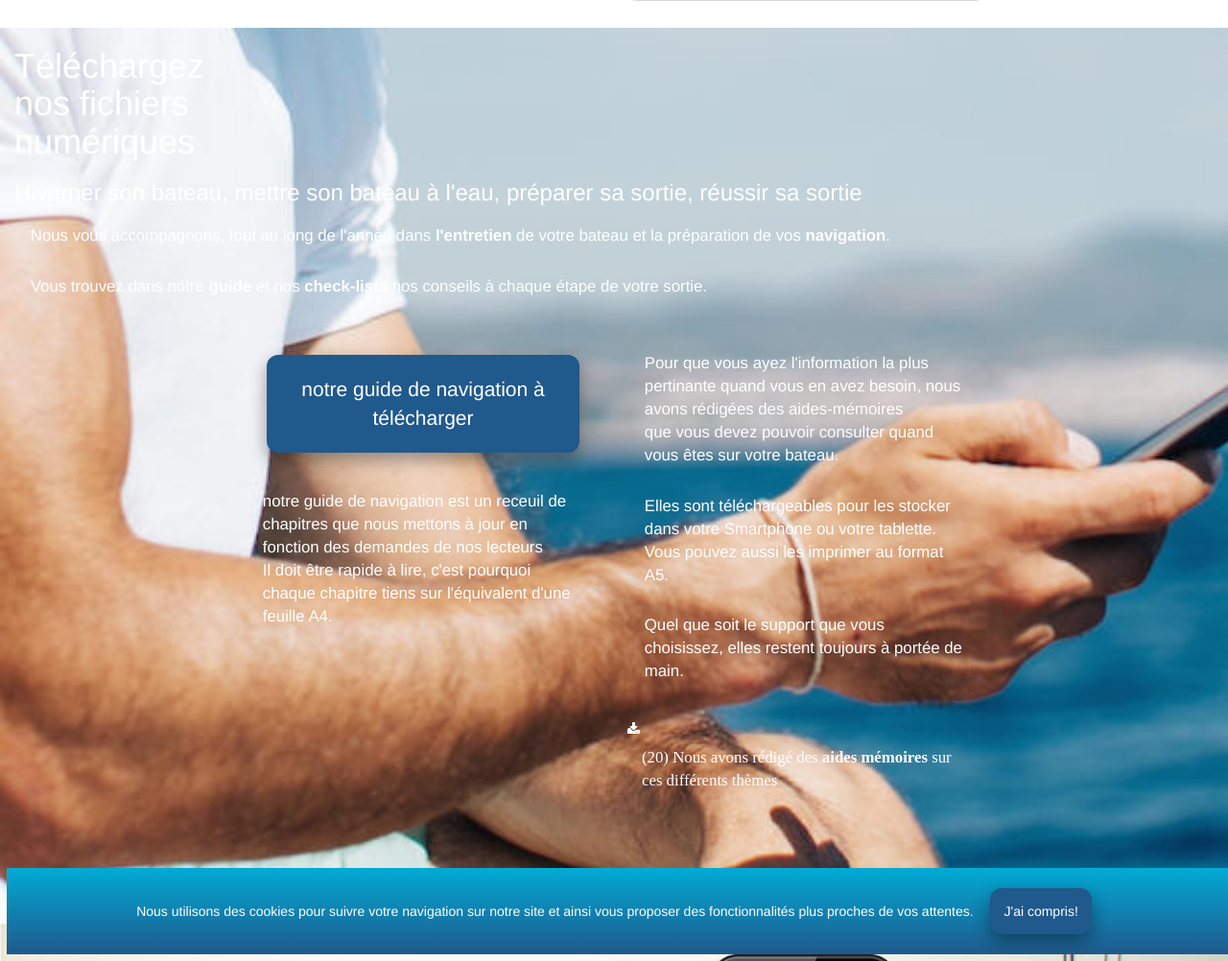
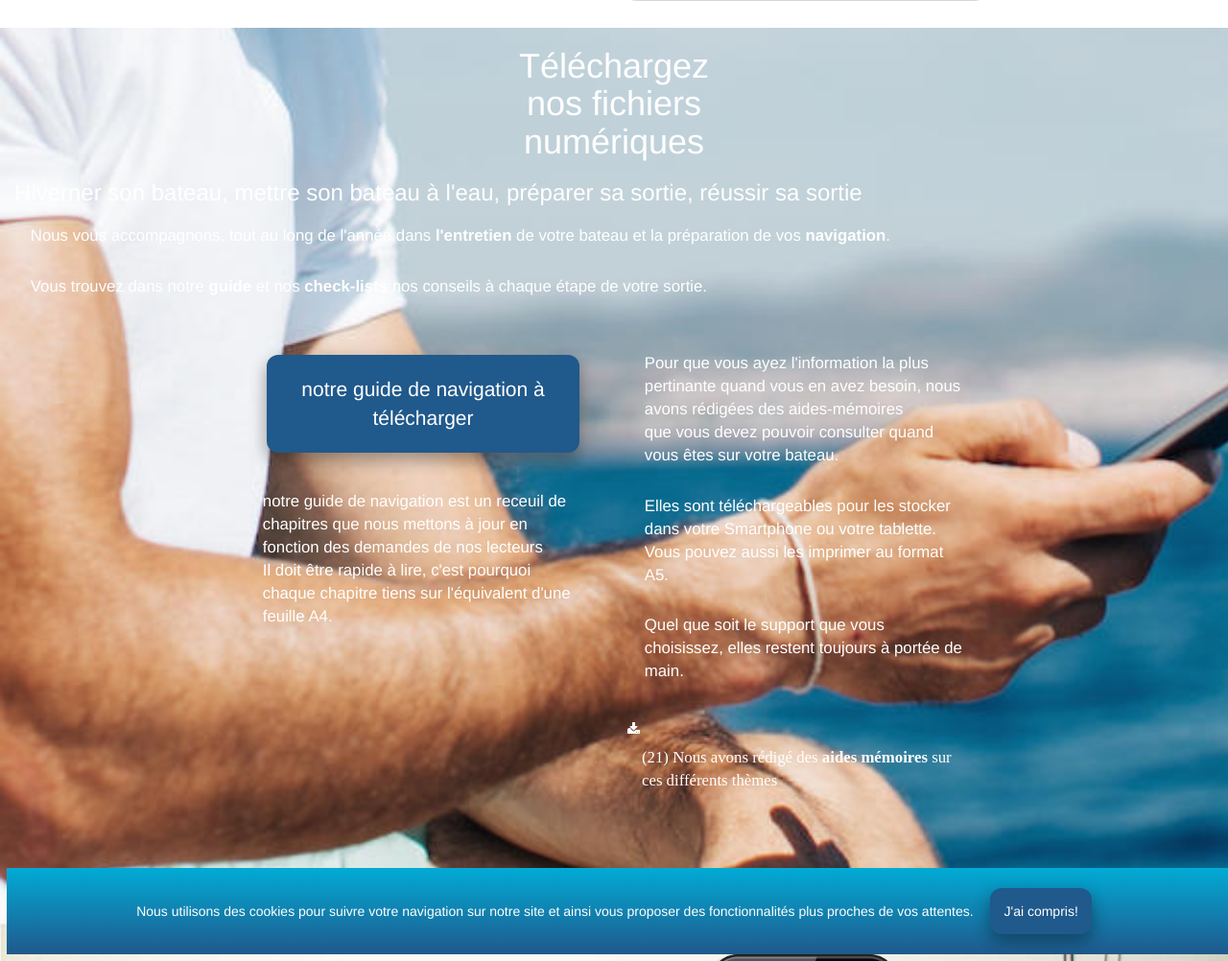
Before and after one commit to pjtiberghien/trial, a Jekyll site: the page built from docs/index.html, in a window 1280 px wide and 1400 px high, scrolled down 661 px, cut to the strip 398-1400 px from the top of the window. Shown: the whole strip at 96% size. Built offline with Jekyll 4.4.1, drawn with Linux system fonts in a browser that asks for light colours; nearby versions of some CDN libraries.

Commit message:
vertical menu #22

```diff
--- a/docs/assets/css/main.css
+++ b/docs/assets/css/main.css
@@ -307,6 +307,9 @@ Box and button individual rules
     border: none;
     background-image: linear-gradient(RGBA(0, 175, 216, 1), RGBA(215, 215, 215, 1));
 }
+#telecharger h1{
+    text-align: center;
+}
 
 /*********************************************
 
--- a/docs/index.html
+++ b/docs/index.html
@@ -48,7 +48,7 @@ description: My noteboat, une suite digitale pour mieux profiter de ses navigati
             <p>Elles sont téléchargeables pour les stocker dans votre Smartphone ou votre tablette.  Vous pouvez aussi les imprimer au format A5.</p>
             <p>Quel que soit le support que vous choisissez, elles restent toujours à portée de main.</p>
             <ul class="download" id="menu-vertical-aide-memoire-accordeon">
-                <li><a href="#">(20) Nous avons rédigé des <strong>aides mémoires</strong> sur ces différents thèmes</a>
+                <li><a href="#">(21) Nous avons rédigé des <strong>aides mémoires</strong> sur ces différents thèmes</a>
                     <ul>
                     <li><a href="assets/pdf/#1-preparer-sa-navigation.pdf" target="_blank">aide mémoire #1 préparer sa sortie</a></li>
                     <li><a href="assets/pdf/#2-preparer-son-bateau.pdf" target="_blank">aide mémoire #2 préparer son bateau</a></li>
```
Also changed, not shown: 3 other files.
